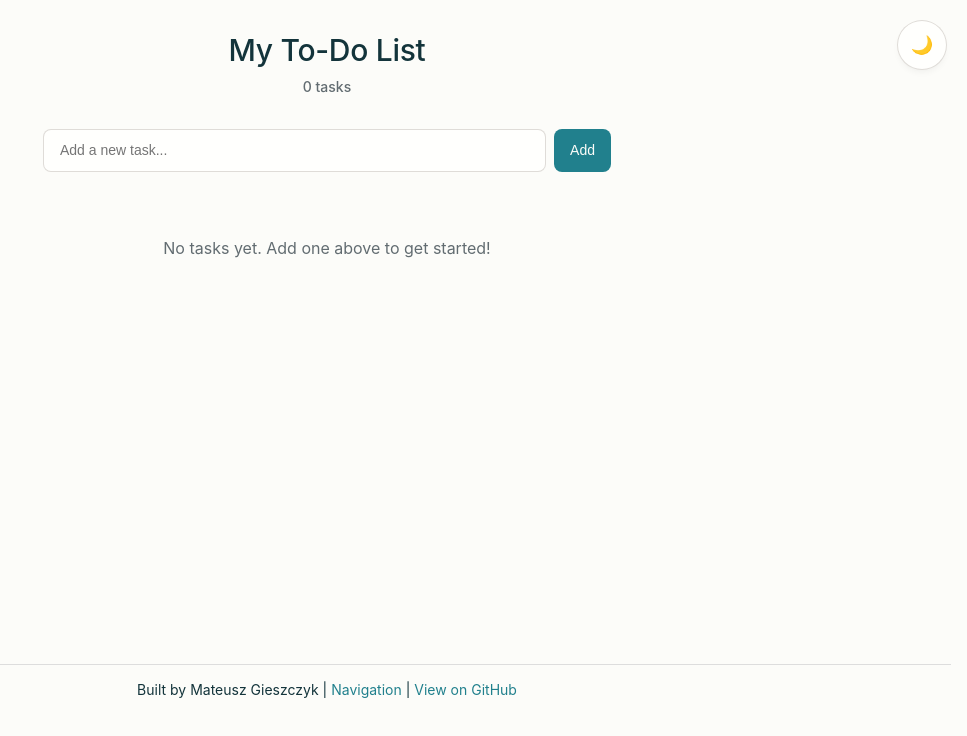
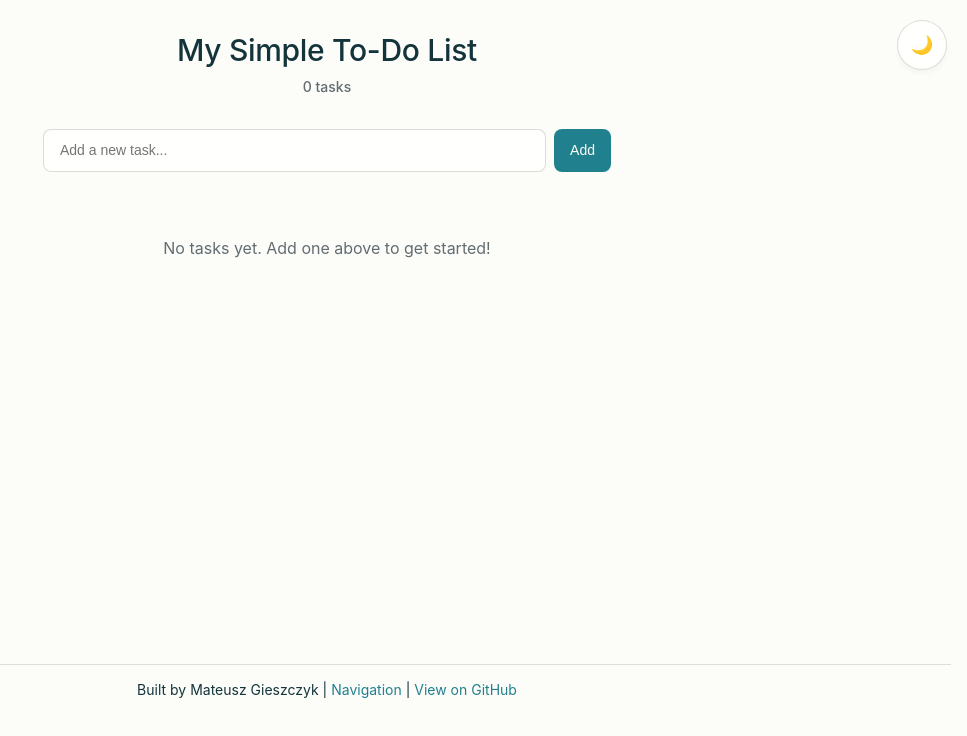
Before and after one commit to MateGie/to-do-list, a plain HTML site: page index.html in a window 1280 px wide. Shown: the whole page, without its empty margins (313-1280 px from the left). Drawn offline with Linux system fonts and the light colour scheme; a web font is replaced by a local one.

Commit message:
Changed header

```diff
--- a/index.html
+++ b/index.html
@@ -13,7 +13,7 @@
     <div class="container">
         <main class="todo-app">
             <header class="todo-header">
-                <h1>My To-Do List</h1>
+                <h1>My Simple To-Do List</h1>
                 <div class="task-counter">
                     <span id="task-count">0</span> tasks
                 </div>
```
